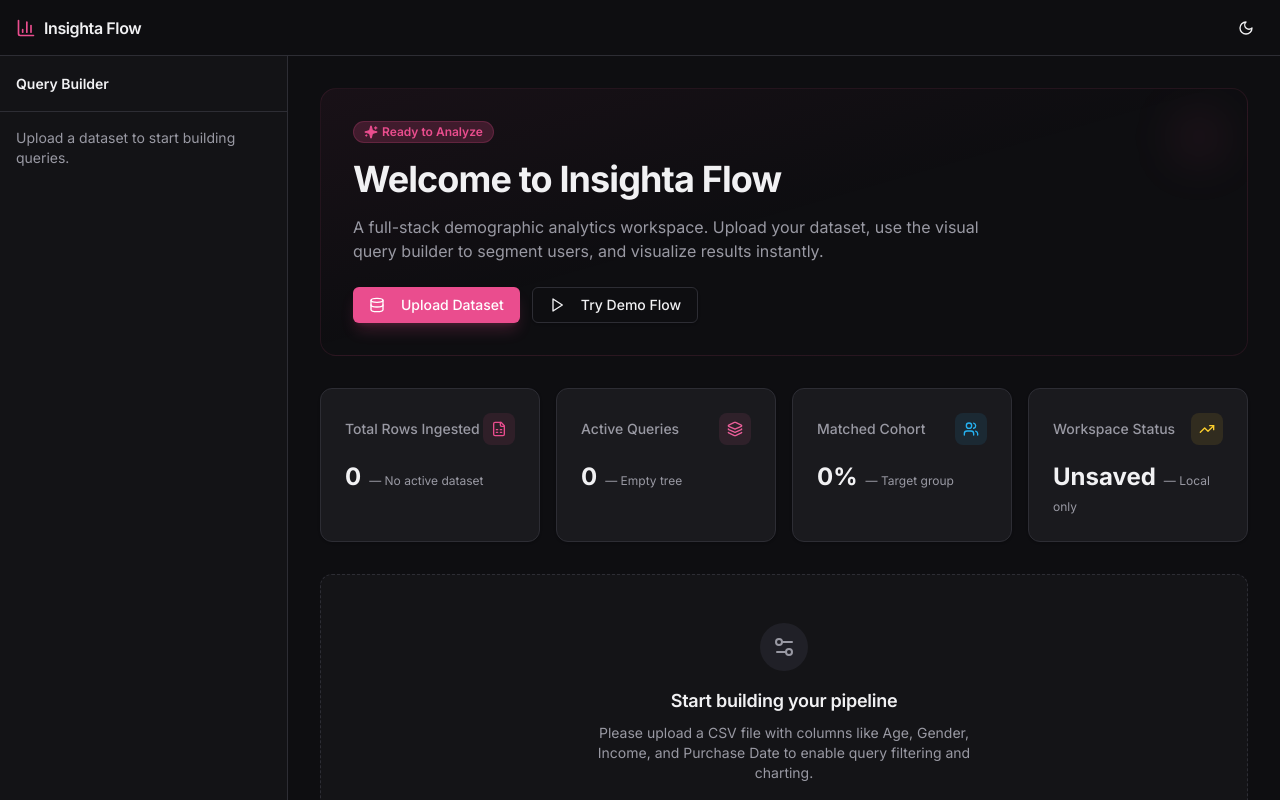
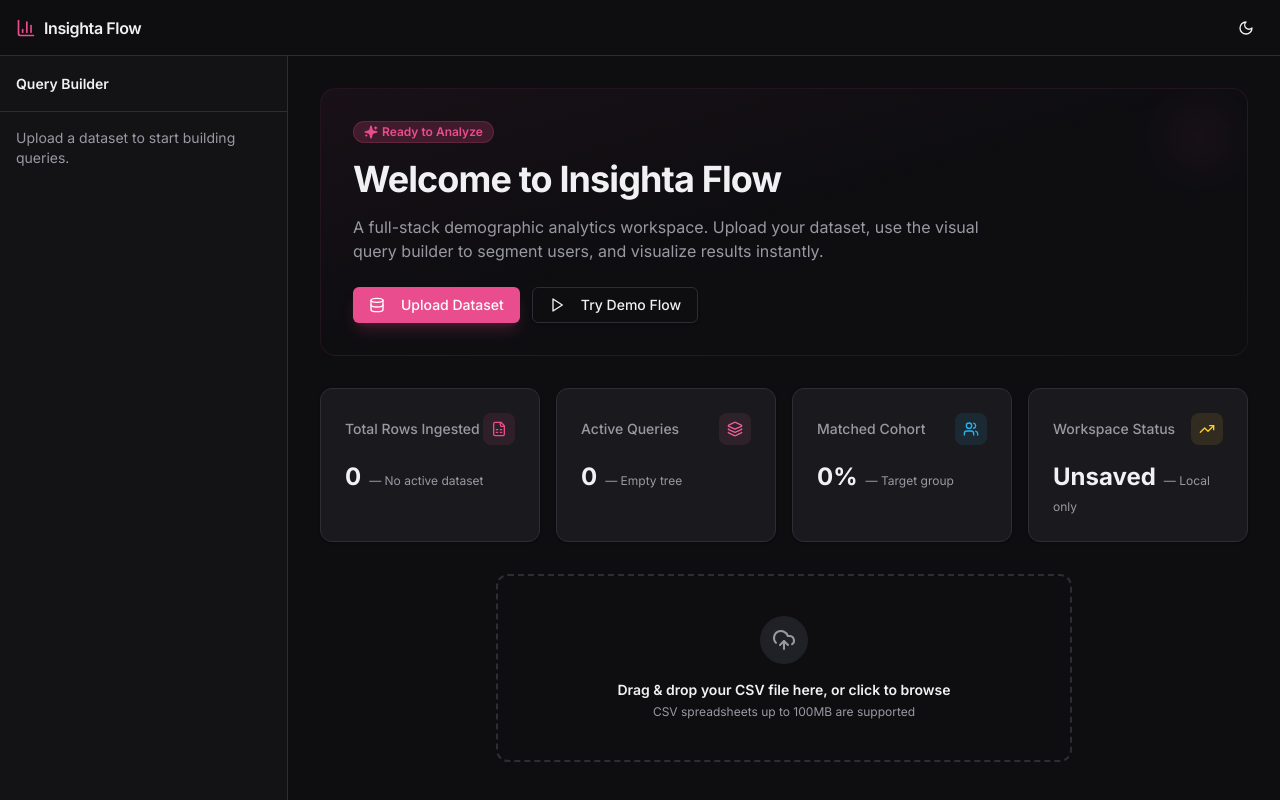
Before and after one commit to xieumar/insighta-flow, a Next.js app in the folder frontend/: page /dashboard in a window 1280 px wide. Built offline with nearby package versions, Linux system fonts and the light colour scheme; no server answers.

Commit message:
feat(upload): mount DropZone and IngestionSummary on dashboard page

```diff
--- a/frontend/app/(app)/dashboard/page.tsx
+++ b/frontend/app/(app)/dashboard/page.tsx
@@ -4,7 +4,11 @@ import { Database, FileSpreadsheet, Layers, Play, Settings2, Sparkles, TrendingU
 import { Button } from "@/components/ui/button";
 import { Badge } from "@/components/ui/badge";
 
+import { DropZone, IngestionSummary, useUpload } from "@/modules/upload";
+
 export default function DashboardPage() {
+  const { status, metrics } = useUpload();
+
   return (
     <div className="flex-1 space-y-8 p-6 md:p-8">
       {/* Welcome Hero banner */}
@@ -41,8 +45,10 @@ export default function DashboardPage() {
             </div>
           </div>
           <div className="mt-4">
-            <span className="text-2xl font-bold">0</span>
-            <span className="ml-2 text-xs text-muted-foreground">— No active dataset</span>
+            <span className="text-2xl font-bold">{metrics ? metrics.rows_inserted : 0}</span>
+            <span className="ml-2 text-xs text-muted-foreground">
+              {metrics ? "— Active dataset" : "— No active dataset"}
+            </span>
           </div>
         </div>
 
@@ -86,18 +92,13 @@ export default function DashboardPage() {
         </div>
       </div>
 
-      {/* Main Workspace empty state mockup */}
-      <div className="rounded-xl border border-dashed border-border bg-card/50 p-12 text-center">
-        <div className="mx-auto flex size-12 items-center justify-center rounded-full bg-muted">
-          <Settings2 className="size-6 text-muted-foreground" />
-        </div>
-        <h3 className="mt-4 text-lg font-semibold">Start building your pipeline</h3>
-        <p className="mt-2 text-sm text-muted-foreground max-w-sm mx-auto">
-          Please upload a CSV file with columns like Age, Gender, Income, and Purchase Date to enable query filtering and charting.
-        </p>
-        <Button variant="outline" className="mt-6">
-          Learn how to structure your CSV
-        </Button>
+      {/* Main Workspace Workspace area */}
+      <div className="space-y-6">
+        {status === "success" && metrics ? (
+          <IngestionSummary />
+        ) : (
+          <DropZone />
+        )}
       </div>
     </div>
   );
```
Also changed, not shown: 1 other file (tests, documents, lock files or other folders).
